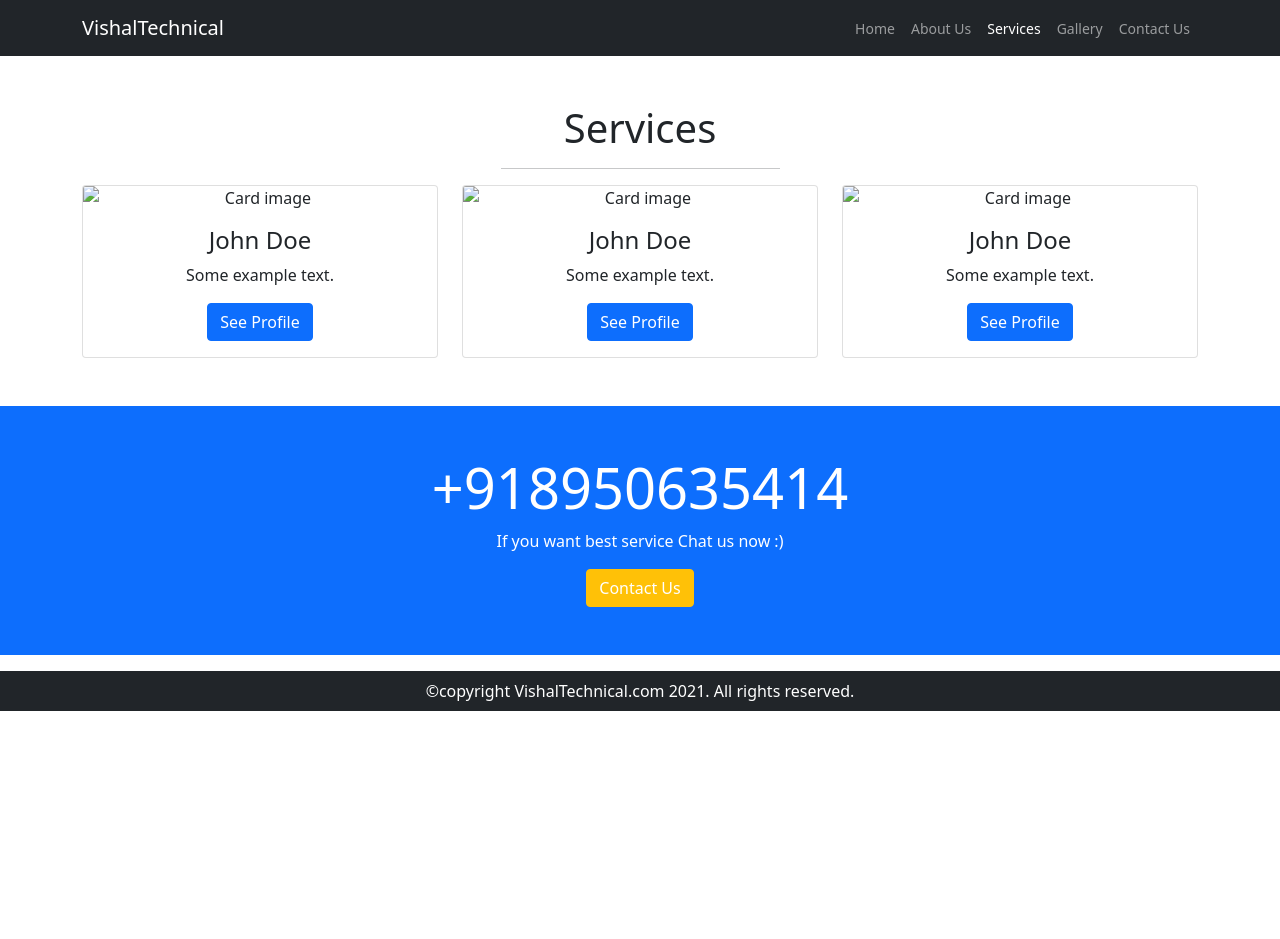
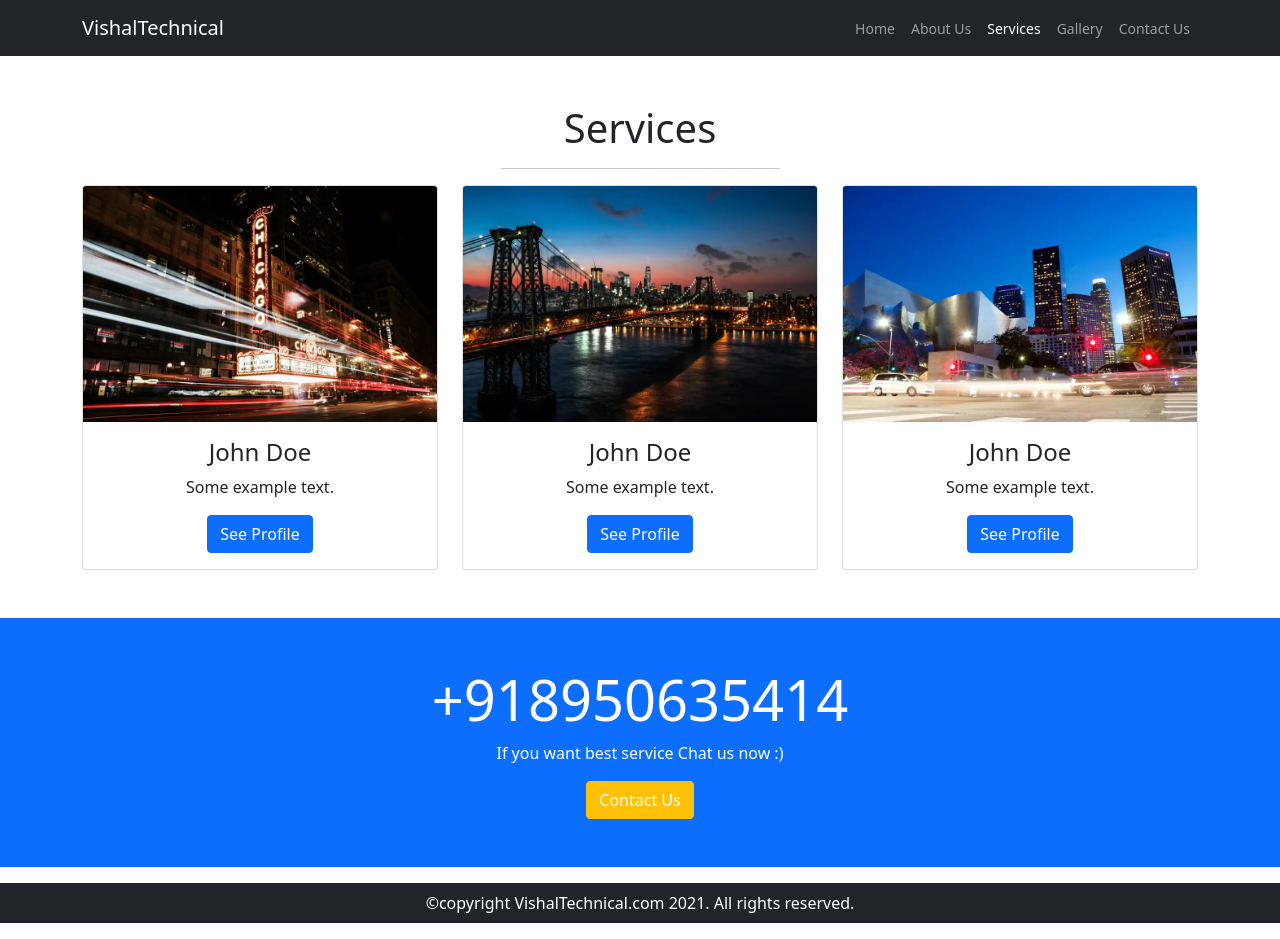
Before and after one commit to visukr3047/Portfolio-Website, a plain HTML site: page services.html in a window 1280 px wide. Before the commit the page ends 800 px from the top, so only its background shows below. Drawn offline with nearby package versions, Linux system fonts and the light colour scheme.

Commit message:
Updated service.html

```diff
--- a/services.html
+++ b/services.html
@@ -69,7 +69,7 @@
 
               <div class="col-lg-4 col-md-4 col-sm-12">
                 <div class="card">
-                  <img class="card-img-top" src="./images/card-image.webp" alt="Card image">
+                  <img class="card-img-top" src="card-image.webp" alt="Card image">
                   <div class="card-body">
                     <h4 class="card-title">John Doe</h4>
                     <p class="card-text">Some example text.</p>
@@ -79,7 +79,7 @@
               </div>
               <div class="col-lg-4 col-md-4 col-sm-12">
                 <div class="card">
-                  <img class="card-img-top" src="./images/card-image2.webp" alt="Card image">
+                  <img class="card-img-top" src="card-image2.webp" alt="Card image">
                   <div class="card-body">
                     <h4 class="card-title">John Doe</h4>
                     <p class="card-text">Some example text.</p>
@@ -89,7 +89,7 @@
               </div>
               <div class="col-lg-4 col-md-4 col-sm-12">
                 <div class="card">
-                  <img class="card-img-top" src="./images/card-image3.webp"  alt="Card image">
+                  <img class="card-img-top" src="card-image3.webp"  alt="Card image">
                   <div class="card-body">
                     <h4 class="card-title">John Doe</h4>
                     <p class="card-text">Some example text.</p>
```
